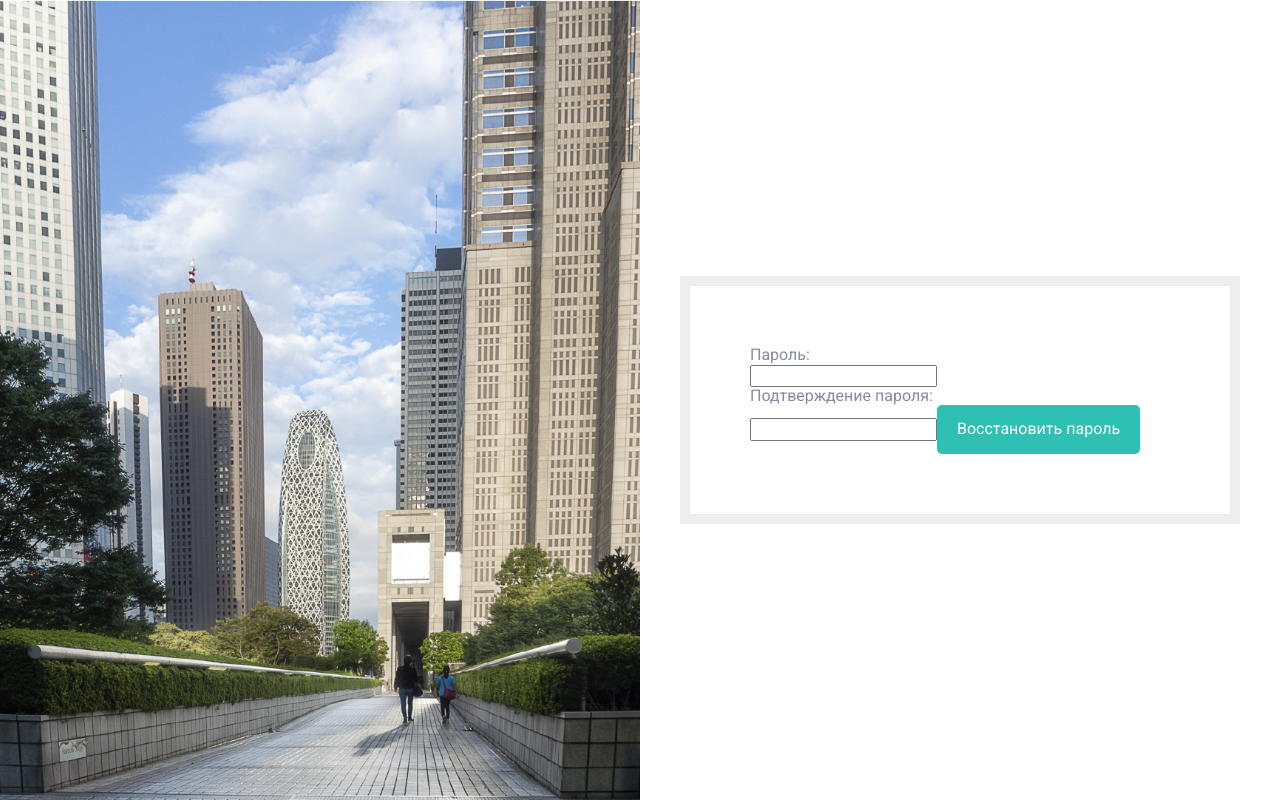
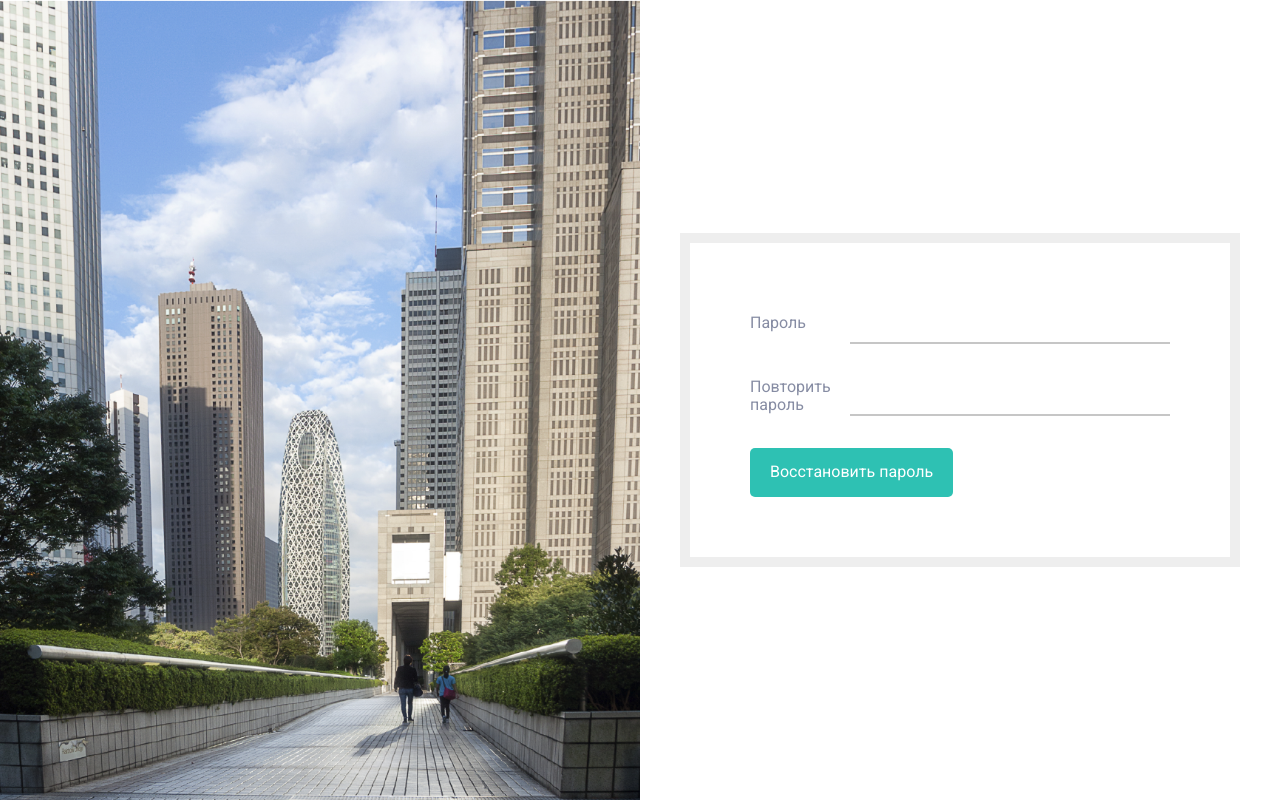
Before and after one commit to INPK/Chess, a Vue app: page /#/password/reset/1 in a window 1280 px wide. Built offline with nearby package versions, Linux system fonts and the light colour scheme.

Commit message:
Loader was done. Some fix V2

```diff
--- a/src/components/AuthPasswordReset.vue
+++ b/src/components/AuthPasswordReset.vue
@@ -1,33 +1,50 @@
 <template>
   <AuthContainer>
-    <div>Пароль: </div>
+    <div class="form-group">
+      <label class="form-group__label" for="password">Пароль</label>
+      <div class="form-group__input">
+        <transition name="slide-fade">
+              <span
+                v-if="password.validationClass"
+                class="form-group__alert"
+              >
+                {{ password.validationText }}
+              </span>
+        </transition>
         <input
           :class="password.validationClass"
           v-model="password.value"
           @click = "clearError"
+          type="password"
           id="password"
         />
+        <span class="form-group__input_bar"></span>
+      </div>
+    </div>
+    <div class="form-group">
+      <label class="form-group__label" for="password_confirmation">Повторить пароль</label>
+      <div class="form-group__input">
+        <transition name="slide-fade">
               <span
-      v-if="password.validationClass"
-      style="color: red;"
+                v-if="password_confirmation.validationClass"
+                class="form-group__alert"
               >
-      {{ password.validationText }}
+                {{ password_confirmation.validationText }}
               </span>
-
-    <div>Подтверждение пароля: </div>
+        </transition>
         <input
           :class="password_confirmation.validationClass"
           v-model="password_confirmation.value"
           @click = "clearError"
+          type="password_confirmation"
           id="password_confirmation"
         />
-    <span
-      v-if="password_confirmation.validationClass"
-      style="color: red;"
-    >
-      {{ password_confirmation.validationText }}
-    </span>
-
+        <span class="form-group__input_bar"></span>
+      </div>
+    </div>
+    <div v-if="singleErrorMessage" class="login-alert">
+      {{ singleErrorMessage }}
+    </div>
     <ButtonDefault
       v-if="!sendingOut"
       :actionForClick="resetPassword"
@@ -35,9 +52,6 @@
       color="green"
     />
     <BeatLoader v-else/>
-    <div v-if="singleErrorMessage" class="static-error">
-      {{ singleErrorMessage }}
-    </div>
   </AuthContainer>
 </template>
 
```
Lines whose indentation alone changed are shown as unchanged.
